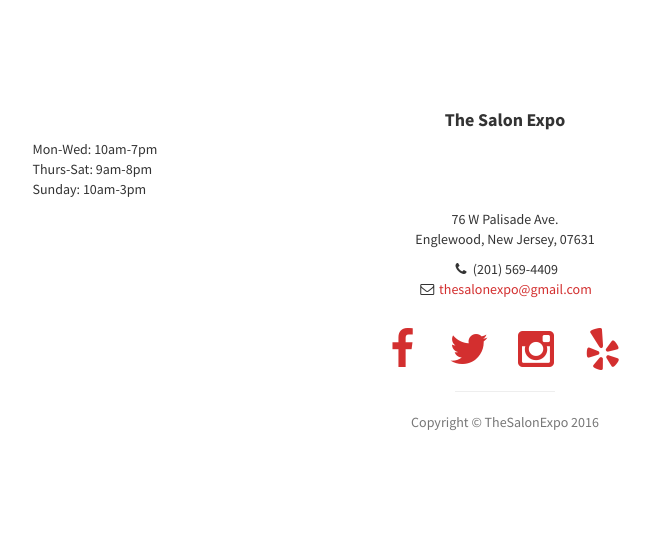
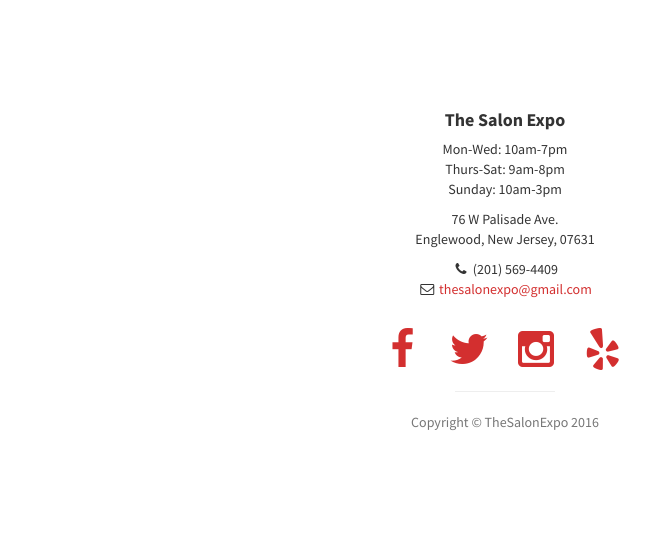
Before and after one commit to thesalonexpo/thesalonexpo.github.io, a Jekyll site: the page built from index.html, in a window 1280 px wide. Shown: the part 5265-5807 px from the top of the page, without its empty margins (135-785 px from the left). Built offline with Jekyll 4.4.1, drawn with Linux system fonts in a browser that asks for light colours.

Commit message:
Fixed hours layout

```diff
--- a/_includes/footer.html
+++ b/_includes/footer.html
@@ -4,7 +4,7 @@
       <div class="col-lg-10 col-lg-offset-1 text-center">
         <h4><strong>{{ site.owner }}</strong>
         </h4>
-        <p class="text-left">
+        <p class="text-center">
           {% for hour in site.hours %}
             {{ hour.line }}<br>
           {% endfor %}
```
